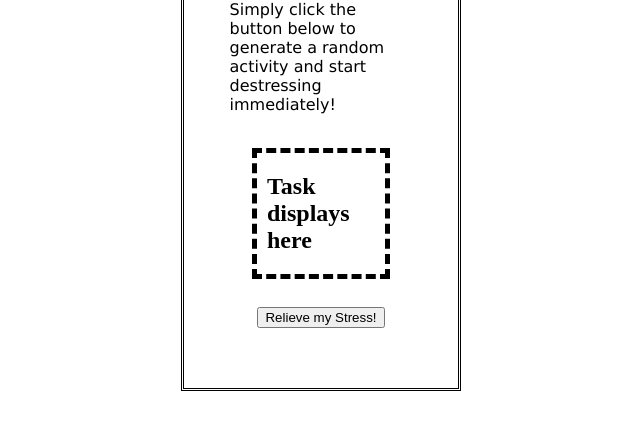
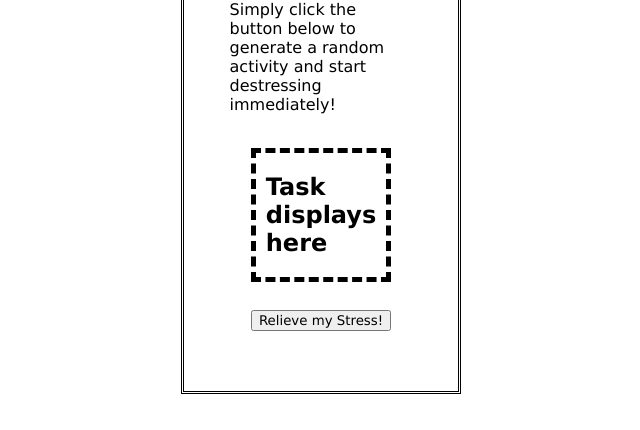
Before and after one commit to RogueNPC/relieve-my-stress, a plain HTML site: page index.html in a window 1280 px wide. Shown: the part 240-670 px from the top of the page, without its empty margins (319-959 px from the left). Drawn offline with Linux system fonts and the light colour scheme.

Commit message:
modified font

```diff
--- a/styles.css
+++ b/styles.css
@@ -20,7 +20,7 @@ h1 {
     text-decoration: underline;
 }
 
-p {
+p, button, div {
     font-family: 'Lucida Sans', 'Lucida Sans Regular', 'Lucida Grande', 'Lucida Sans Unicode', Geneva, Verdana, sans-serif;
 }
 
```
